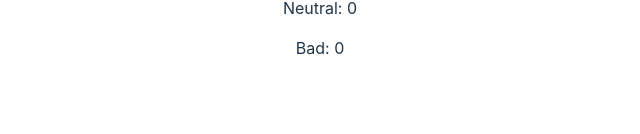
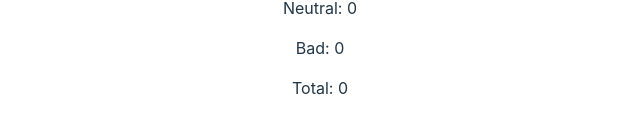
Before and after one commit to Olha36/goiteens-lessons, a React (Vite) app in the folder semester5/lesson8-internal-component-state/ha/feedback-widget/: page / in a window 1280 px wide. Shown: the part 328-462 px from the top of the page, without its empty margins (320-960 px from the left). Built offline with nearby package versions, Linux system fonts and the light colour scheme.

Commit message:
add countTotalFeedback function

```diff
--- a/semester5/lesson8-internal-component-state/ha/feedback-widget/src/App.jsx
+++ b/semester5/lesson8-internal-component-state/ha/feedback-widget/src/App.jsx
@@ -6,18 +6,26 @@ function App() {
     good: 0,
     neutral: 0,
     bad: 0,
+    total: 0
   });
 
   const handleGoodFeedback = () => {
     setState(prevState => ({...prevState, good: prevState.good + 1}))
+    countTotalFeedback()
   }
 
   const handleNeutralFeedback = () => {
     setState(prevState => ({...prevState, neutral: prevState.neutral + 1}))
+    countTotalFeedback()
   }
 
   const handleNegativeFeedback = () => {
     setState(prevState => ({...prevState, bad: prevState.bad + 1}))
+    countTotalFeedback()
+  }
+
+  const countTotalFeedback = () => {
+    setState(prevState=> ({...prevState, total: prevState.good + prevState.neutral + prevState.bad}))
   }
 
 
@@ -35,6 +43,7 @@ function App() {
       <p>Good: {state.good}</p>
       <p>Neutral: {state.neutral}</p>
       <p>Bad: {state.bad}</p>
+      <p>Total: {state.total}</p>
     </div>
   );
 }
```
